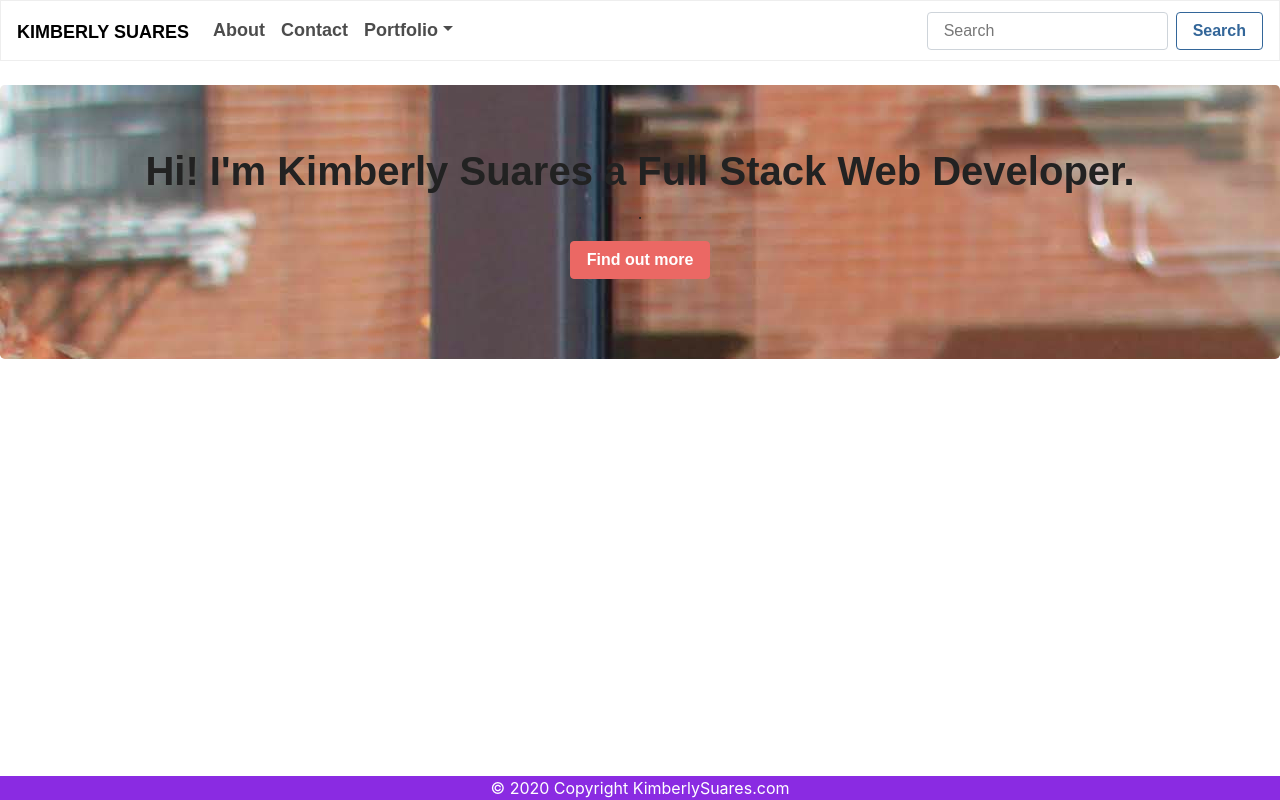
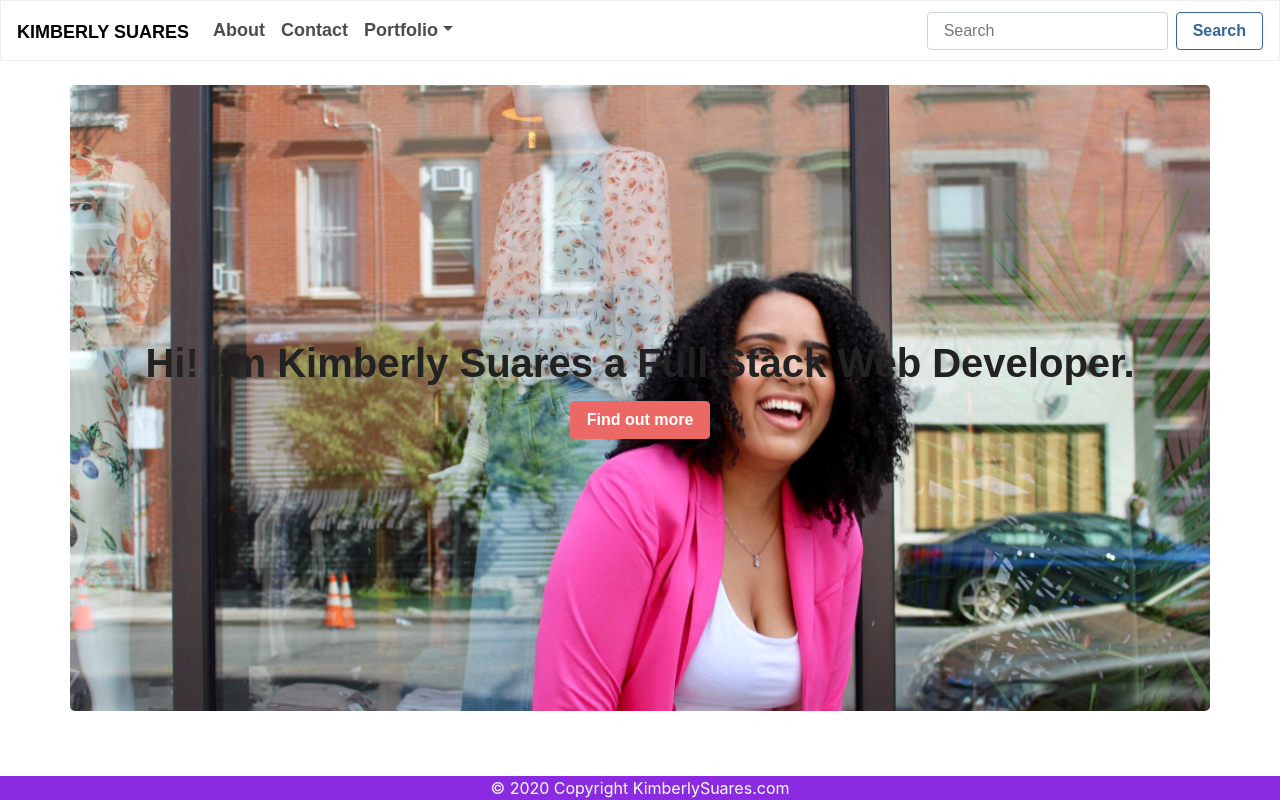
Before and after one commit to ksuares1/kimberly-, a React (Create React App) app in the folder client/: page / in a window 1280 px wide. Built offline with nearby package versions, Linux system fonts and the light colour scheme; a web font is replaced by a local one.

Commit message:
added background cover sizing

```diff
--- a/client/src/components/Home/index.css
+++ b/client/src/components/Home/index.css
@@ -0,0 +1,5 @@
+.container{
+    background-size: cover;
+    padding-top: 20%;
+    padding-bottom: 20%;
+}
--- a/client/src/components/Home/index.js
+++ b/client/src/components/Home/index.js
@@ -1,5 +1,5 @@
 import React from "react";
-// import './index.css';
+import './index.css';
 import main from '../../assets/img/port-main.jpg';
 import Jumbotron from "react-bootstrap/Jumbotron";
 import Button from "react-bootstrap/Button";
@@ -7,15 +7,15 @@ import Button from "react-bootstrap/Button";
 const HomeComponent = () => {
     return (
 
-        <Jumbotron  style={{backgroundImage:`url(${main})`}}>
-        <h1>Hi! I'm Kimberly Suares a Full Stack Web Developer.</h1>
-        <p>
-          .
+        <Jumbotron className="container" style={{ backgroundImage: `url(${main})` }}>
+            <h1>Hi! I'm Kimberly Suares a Full Stack Web Developer.</h1>
+            <p>
+
         </p>
-        <p>
-          <Button variant="primary">Find out more</Button>
-        </p>
-      </Jumbotron>
+            <p>
+                <Button href="/about" variant="primary">Find out more</Button>
+            </p>
+        </Jumbotron>
 
 
 
```
